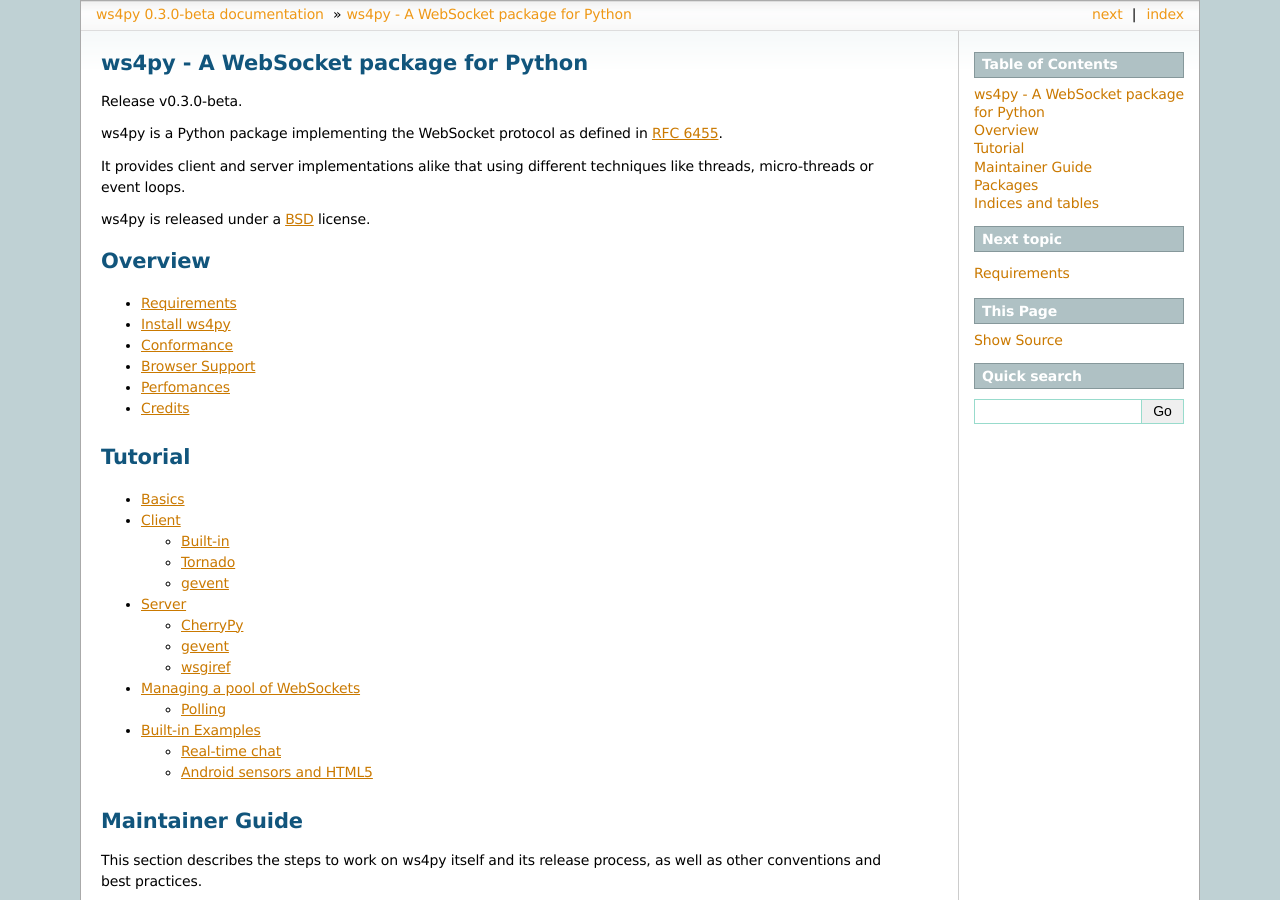
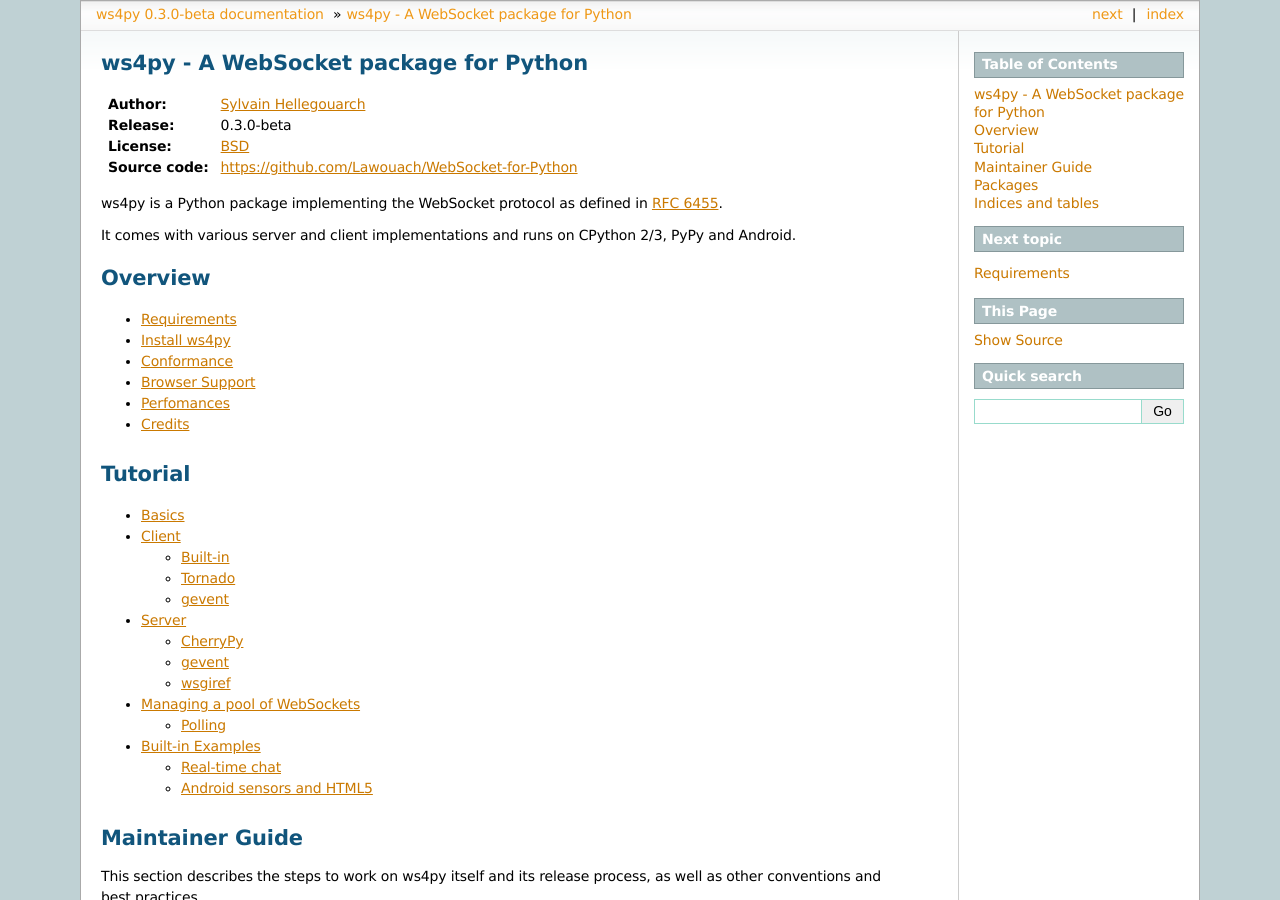
Before and after one commit to Lawouach/WebSocket-for-Python, a Sphinx documentation site: the page built from docs/index.rst, in a window 1280 px wide and 900 px high. Built offline with Sphinx 7.4.7, drawn with Linux system fonts in a browser that asks for light colours.

Commit message:
cleanups

```diff
--- a/docs/index.rst
+++ b/docs/index.rst
@@ -1,13 +1,16 @@
 ws4py - A WebSocket package for Python
 ======================================
 
-Release v\ |version|.
+:Author: `Sylvain Hellegouarch <http://www.defuze.org>`_
+:Release: |version|
+:License: `BSD <https://github.com/Lawouach/WebSocket-for-Python/blob/master/LICENSE>`_
+:Source code: https://github.com/Lawouach/WebSocket-for-Python
+
 
 ws4py is a Python package implementing the WebSocket protocol as defined in `RFC 6455 <http://tools.ietf.org/html/rfc6455>`_.
 
-It provides client and server implementations alike that using different techniques like threads, micro-threads or event loops.
-
-ws4py is released under a `BSD <https://github.com/Lawouach/WebSocket-for-Python/blob/master/LICENSE>`_ license.
+It comes with various server and client implementations and runs
+on CPython 2/3, PyPy and Android.
 
 Overview
 ========
--- a/docs/sources/install.rst
+++ b/docs/sources/install.rst
@@ -6,20 +6,20 @@
 
 ws4py is hosted on `github <https://github.com/Lawouach/WebSocket-for-Python>`_ and can be retrieved from there:
 
-.. code-block:: guess
+.. code-block:: console
 
     $ git clone git@github.com:Lawouach/WebSocket-for-Python.git
 
 
 Installing the ws4py package is performed as usual:
 
-.. code-block:: guess
+.. code-block:: console
 
     $ python setup.py install
 
 However, since ws4py is referenced in `PyPI <http://pypi.python.org/pypi/ws4py>`_, it can also be installed through easy_install, distribute or pip:
 
-.. code-block:: guess
+.. code-block:: console
 
     $ pip install ws4py
     $ easy_install ws4py
```
Also changed, not shown: docs/sources/maintainer/design.rst (+4 -3 lines).
